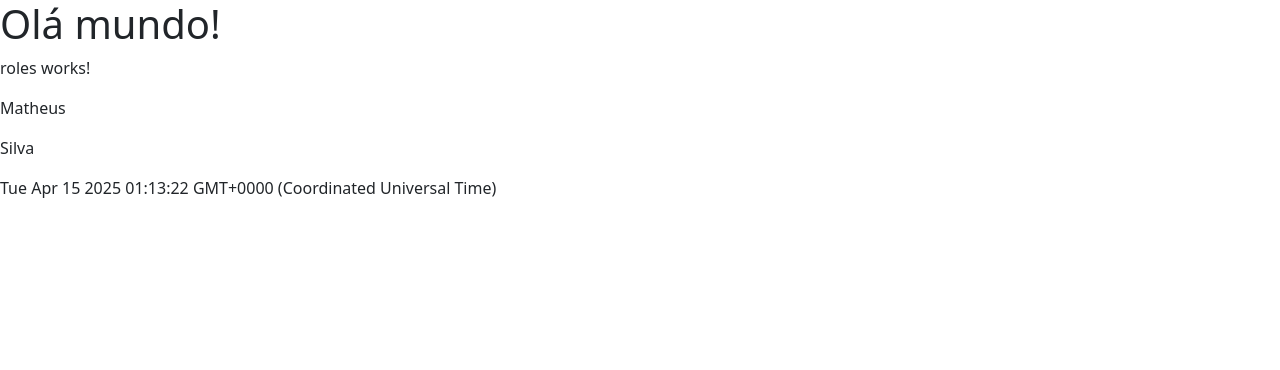
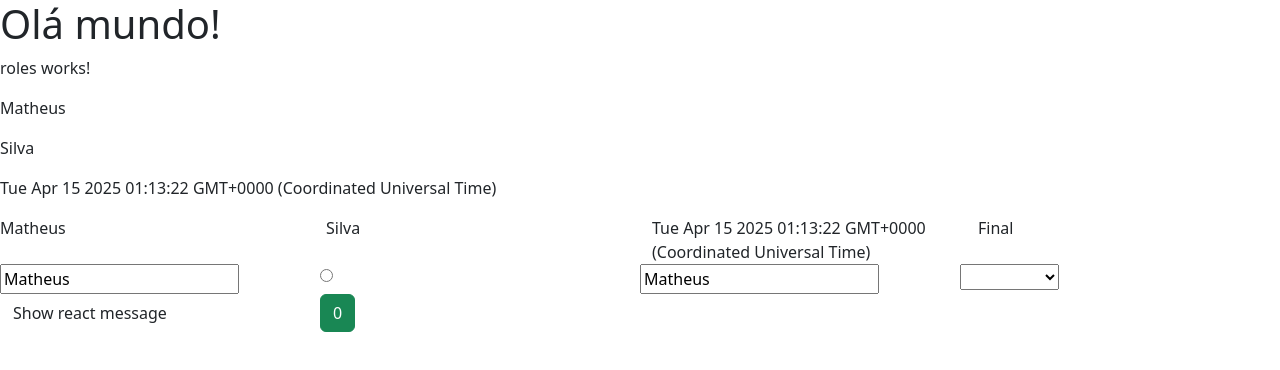
Before and after one commit to MatheusFidelisPE/practicing-angular-framework, an Angular app: page / in a window 1280 px wide. Shown: the top 370 px of the page. Built offline with nearby package versions, Linux system fonts and the light colour scheme.

Commit message:
feat: two way databinding, call functions

```diff
--- a/src/app/components/roles/roles.component.html
+++ b/src/app/components/roles/roles.component.html
@@ -2,3 +2,47 @@
 <p> {{firstname}}</p>
 <p>{{lastname}}</p>
 <p>{{todayDate}}</p>
+
+<div class="row">
+    <div class="col-3">
+        {{firstname}}
+    </div>
+    <div class="col-3">
+        {{lastname}}
+    </div>
+    <div class="col-3">
+        {{todayDate}}
+    </div>
+    <div class="col-3">
+        Final
+</div>
+
+<div class="row">
+    <div class="col-3">
+        <input type="text" [value]="firstname"/>
+    </div>
+    <div class="col-3">
+    <input [type]="inputType"/>
+    </div>
+    <div class="col-3">
+        <input type="text" [(ngModel)]="firstname"/>
+    </div>
+    <div class="col-3">
+        <select [(ngModel)]="selectedState">
+            <option value = "Primeiro">
+                PRIMEIRO
+            </option>
+            <option value="segundo">Segundo</option>
+            <option value="terceiro">Terceiro</option>
+        </select>
+    </div>
+</div>
+
+<div class="row">
+    <div class="col-3">
+        <button class="btn btn-sucess" (click)="showWelcomeElement()">Show react message</button>
+    </div>
+    <div class="col-3">
+        <button class="btn btn-success" (click)="showMessage('Minha mensagem pesonalizada!')"> 0</button>
+    </div>
+</div>
--- a/src/app/components/roles/roles.component.ts
+++ b/src/app/components/roles/roles.component.ts
@@ -1,8 +1,9 @@
 import { Component } from '@angular/core';
+import { FormsModule } from '@angular/forms';
 
 @Component({
   selector: 'app-roles',
-  imports: [],
+  imports: [FormsModule],
   templateUrl: './roles.component.html',
   styleUrl: './roles.component.css'
 }) // Component decorator (São informações sobre a classe)
@@ -14,5 +15,16 @@ export class RolesComponent {
   todayDate: Date = new Date();
   arrayString: string[] = ["string 1", "string 2", "string 3"];
 
+  inputType: string = "radio";
+  selectedState: string = "";
+
+  showWelcomeElement (){
+    alert("Welcome to the Angular Course");
+  }
+
+  showMessage(message: string){
+    alert(message);
+  }
+
 
 }
```
